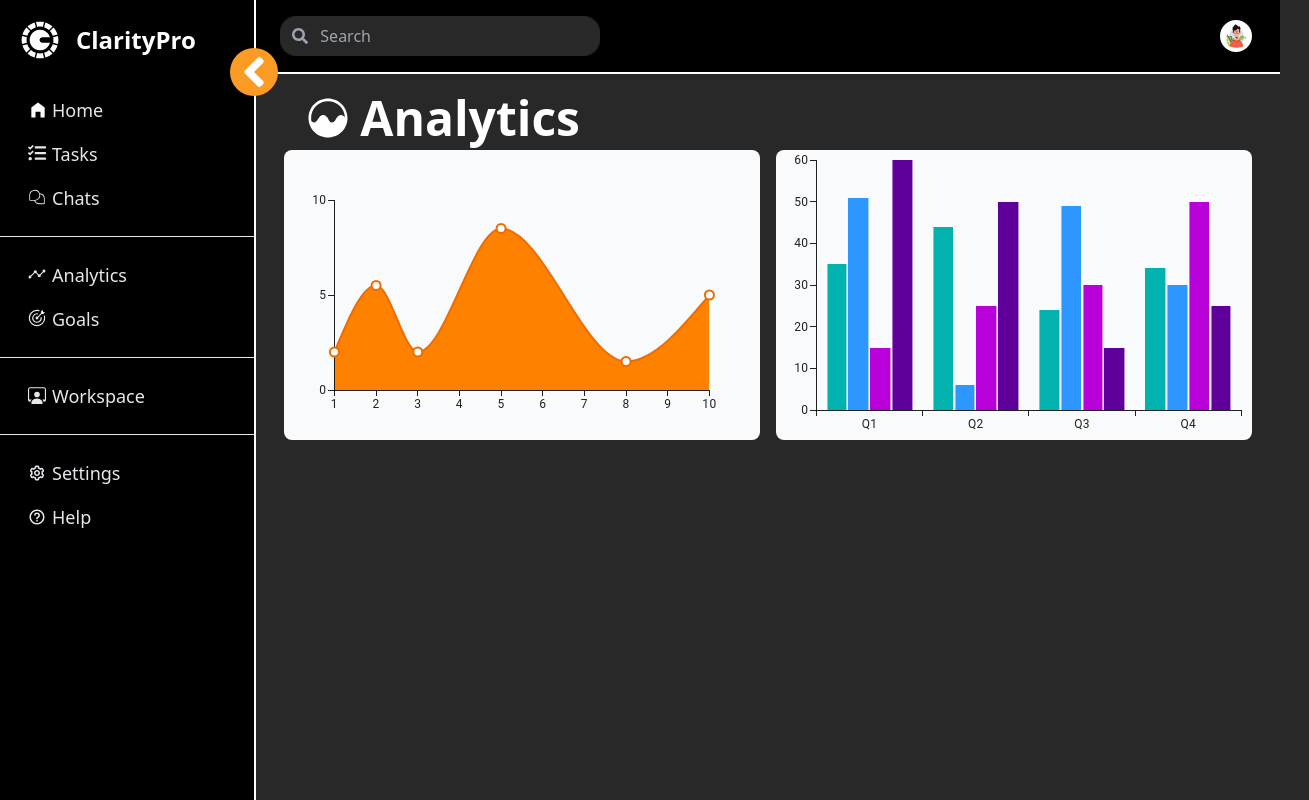
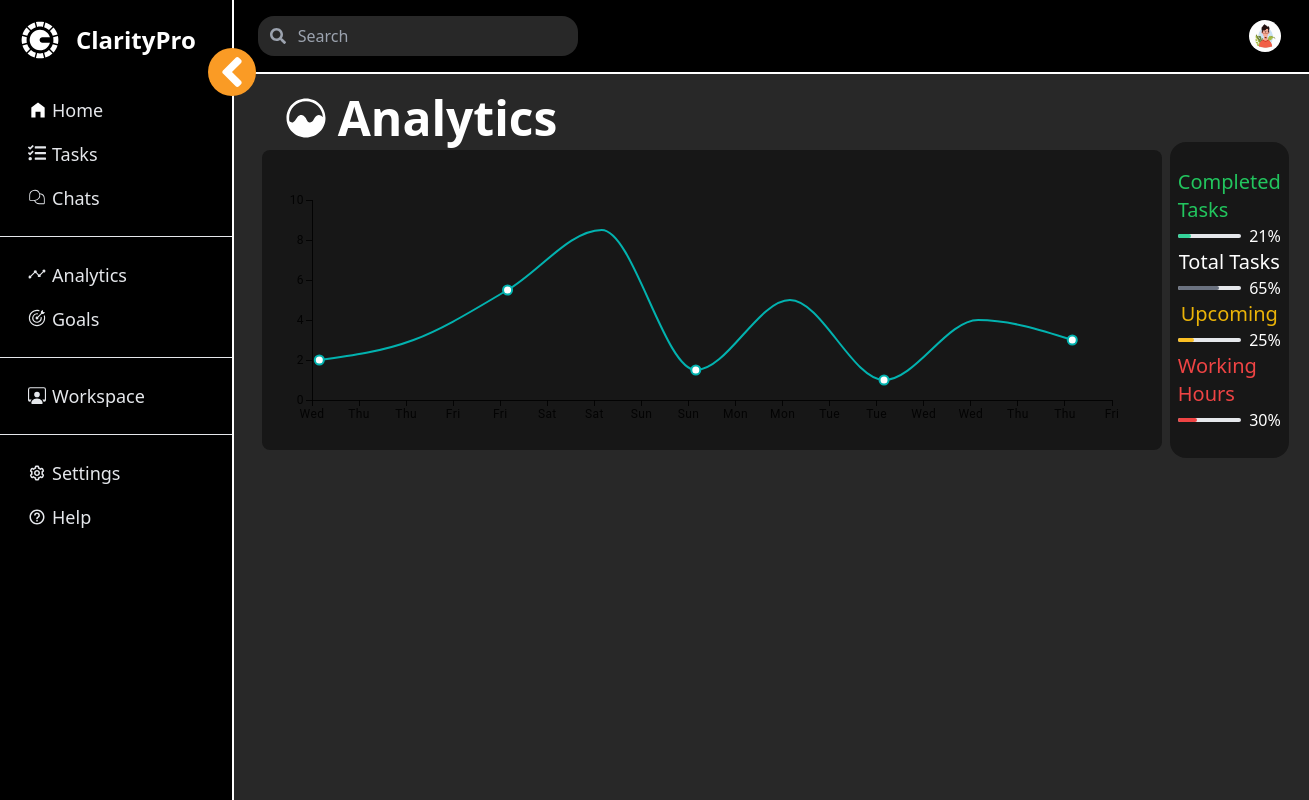
Before and after one commit to himanjalsaha/CLARITY-PRO, a React (Vite) app: page / in a window 1280 px wide. Both pictures are taken after a click on the button "Analytics". Shown: the whole page, 1309 px wide, since content can reach past the window. Built offline with nearby package versions, Linux system fonts and the light colour scheme.

Commit message:
some chnges in analytics

```diff
--- a/src/components/Analytics.jsx
+++ b/src/components/Analytics.jsx
@@ -2,16 +2,33 @@ import React from 'react'
 import TopNav from './TopNav'
 import { IoIosAnalytics } from "react-icons/io";
 import BasicSparkLine from './BasicSparkLine';
+import ProgressBar from './ProgressBar';
+import { yellow } from '@mui/material/colors';
 const Analytics = () => {
   return (
     <div className='bg-[#282828] w-full '>
         <TopNav/>
       <div className=' h-[calc(100vh-74px)] overflow-auto text-white p-5'>
         <text className='text-white text-5xl font-sans font-bold mx-5 flex flex-row items-center '><IoIosAnalytics className='mx-2'/>Analytics</text>
-        <BasicSparkLine/>
+        <div className=' flex flex-row'>
+          <div  className='flex-[0.5]' >
+          <BasicSparkLine/>
 
+          </div>
+          <div className='flex-[0.5] flex flex-col items-center justify-center bg-neutral-900 rounded-2xl p-2'>
 
+    <span className='font-sans text-green-500 text-xl'>Completed Tasks</span>
+    <ProgressBar progress={21} color={"#34D399"} />
+    <span className='font-sans text-white text-xl'>Total Tasks</span>
+    <ProgressBar progress={65} color={"#6B7280"} />
+    <span className='font-sans text-yellow-500 text-xl'>Upcoming</span>
+    <ProgressBar progress={25} color={"#FBBF24"} />
+    <span className='font-sans text-red-500 text-xl'>Working Hours</span>
+    <ProgressBar progress={30} color={"#EF4444"} />
 
+</div>
+
+        </div>
         </div>
     </div>
   )
--- a/src/components/BasicSparkLine.jsx
+++ b/src/components/BasicSparkLine.jsx
@@ -1,39 +1,42 @@
 import * as React from 'react';
 import { LineChart } from '@mui/x-charts/LineChart';
-import { BarChart } from '@mui/x-charts/BarChart';
-import { orange } from '@mui/material/colors';
 
 export default function BasicLineChart() {
+  const currentDate = new Date();
+  const timeData = Array.from({ length: 9 }, (_, index) => {
+    const date = new Date(currentDate);
+    date.setDate(currentDate.getDate() - index);
+    return date;
+  }).reverse();
+
+  const weekdays = ['Sun', 'Mon', 'Tue', 'Wed', 'Thu', 'Fri', 'Sat'];
+
   return (
-    <div className=' flex flex-row '>
-      <div  className=' bg-slate-50 flex-[0.5]  m-2 rounded-lg'>
+    <div className='bg-neutral-900 m-2 rounded-lg'>
       <LineChart
-        xAxis={[{ data: [1, 2, 3, 5, 8, 10] }]}
+        xAxis={[
+          {
+            data: timeData,
+            scaleType: 'time',
+            valueFormatter: (date) => weekdays[date.getDay()],
+          },
+        ]}
         series={[
           {
-            data: [2, 5.5, 2, 8.5, 1.5, 5],
-            area: true,
-            color: orange[800], // Set the desired color (e.g., red)
+            data: [2, 3, 5.5, 8.5, 1.5, 5, 1, 4, 3],
+            showMark: ({ index }) => index % 2 === 0,
           },
         ]}
-
-        height={290}
+        width={900}
+        height={300}
+        axisStyles={{
+          axis: { stroke: '#fff' }, // Make axis lines white
+          ticks: { stroke: '#fff' }, // Make tick lines white
+        }}
+        seriesStyles={{
+          stroke: '#fff', // Make line chart stroke white
+        }}
       />
     </div>
-     <div  className=' bg-slate-50 flex-[0.5] m-2 rounded-lg'>
-     <BarChart
-      series={[
-        { data: [35, 44, 24, 34] },
-        { data: [51, 6, 49, 30] },
-        { data: [15, 25, 30, 50] },
-        { data: [60, 50, 15, 25] },
-      ]}
-      height={290}
-      xAxis={[{ data: ['Q1', 'Q2', 'Q3', 'Q4'], scaleType: 'band' }]}
-      margin={{ top: 10, bottom: 30, left: 40, right: 10 }}
-    />
-   </div>
-    </div>
-
   );
 }
--- /dev/null
+++ b/src/components/ProgressBar.jsx
@@ -0,0 +1,15 @@
+import React from 'react';
+
+export default function ProgressBar({ progress, color }) {
+  return (
+    <div className="flex items-center justify-between w-full">
+      <div className="w-full h-1 bg-gray-200 rounded-full relative">
+        <div
+          className={`absolute top-0 left-0 h-full rounded-full`}
+          style={{ width: `${progress}%`, backgroundColor: color }}
+        ></div>
+      </div>
+      <span className="ml-2 text-white">{progress}%</span>
+    </div>
+  );
+}
--- a/src/components/Taskscomponent.jsx
+++ b/src/components/Taskscomponent.jsx
@@ -2,6 +2,7 @@
 import TopNav from './TopNav'
 import ListView from './ListView';
 import Kanban from './Kanban';
+import Timeline from './Timeline';
 // import PropTypes from 'prop-types';
 // import Tabs from '@mui/material/Tabs';
 // import Tab from '@mui/material/Tab';
@@ -99,7 +100,7 @@ export default function Taskscomponent() {
        <ListView/>
       </CustomTabPanel>
       <CustomTabPanel value={value} index={2}>
-        Item Three
+        <Timeline/>
       </CustomTabPanel>
     </Box>
 
--- /dev/null
+++ b/src/components/Timeline.jsx
@@ -0,0 +1,9 @@
+import React from 'react'
+
+const Timeline = () => {
+  return (
+    <div>Timeline</div>
+  )
+}
+
+export default Timeline
```
